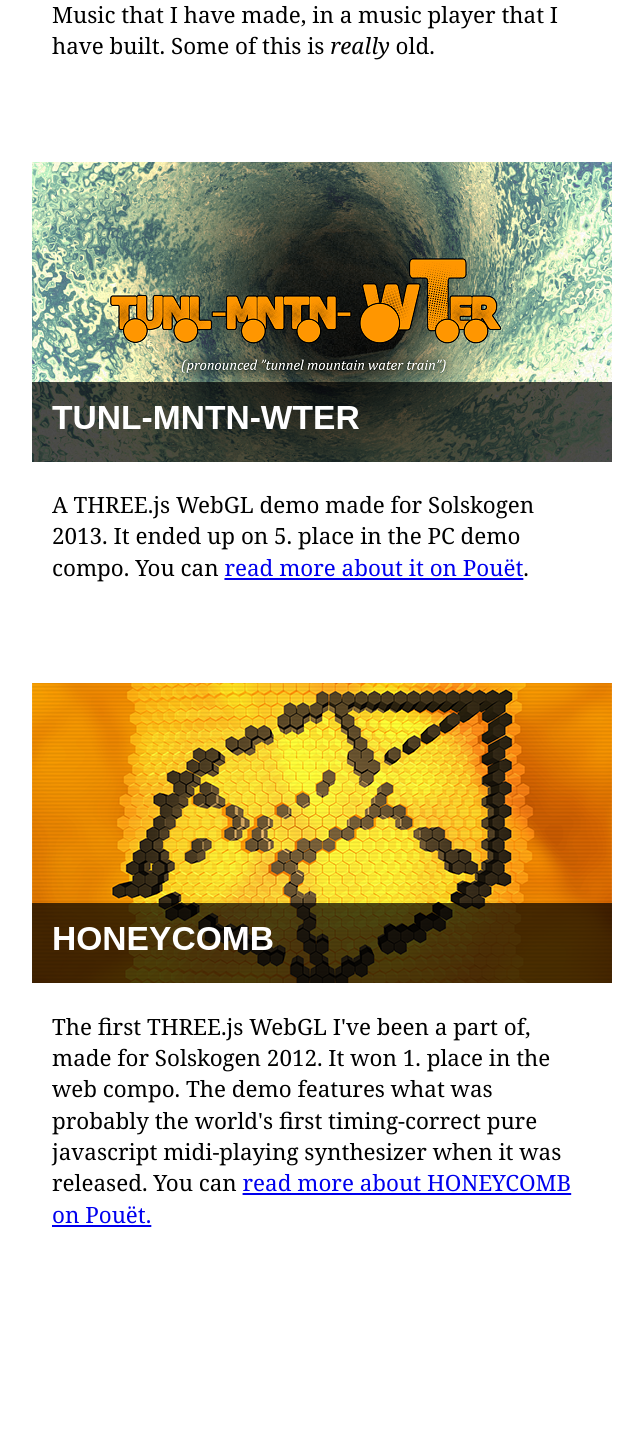
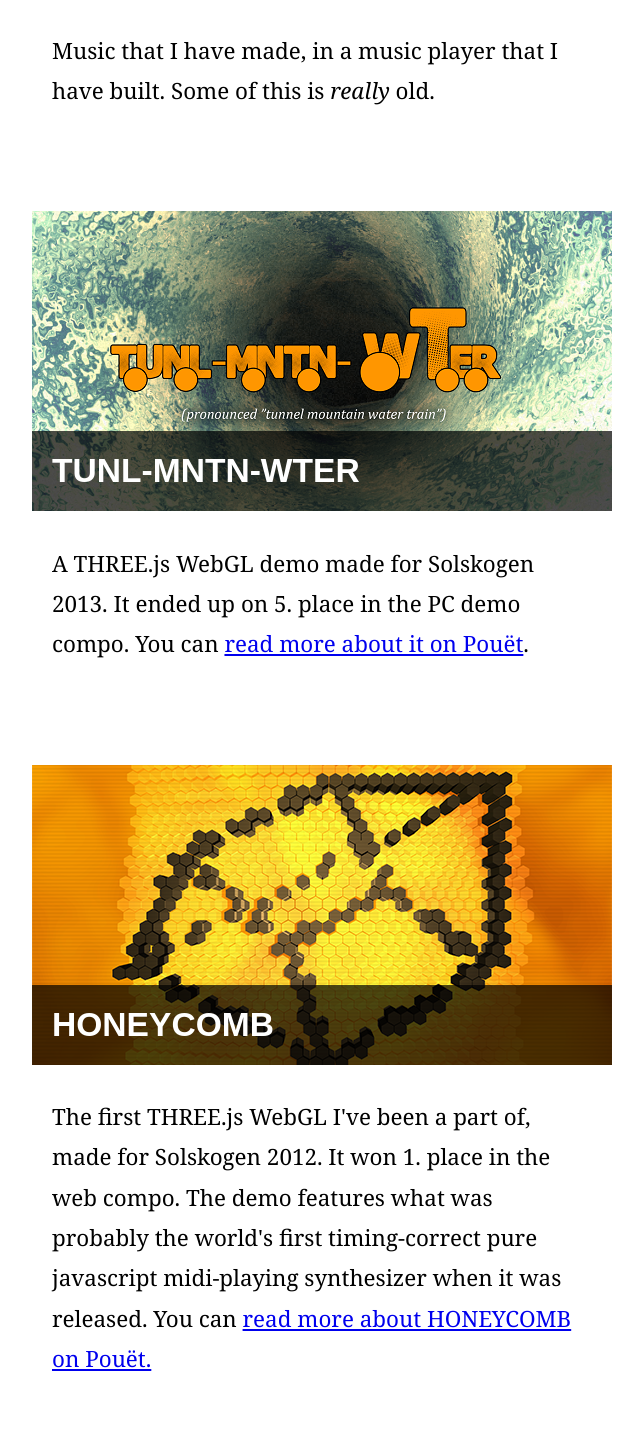
Before and after one commit to sigvef/arktis, a PHP site: page / in a window 1280 px wide. Shown: the part 674-2103 px from the top of the page, without its empty margins (318-961 px from the left). Before the commit the page ends 1901 px from the top, so only its background shows below. Run offline with PHP 8.4, Linux system fonts and the light colour scheme.

Commit message:
Tweaked typography

```diff
--- a/css.css
+++ b/css.css
@@ -2,7 +2,7 @@
 body{
 	font-family: Georgia, serif;
 	font-size: 1.4em;
-    line-height: 1.4em;
+    line-height: 1.8em;
 	width: 580px;
 	margin: 1em auto;
 	padding: 0;
```
